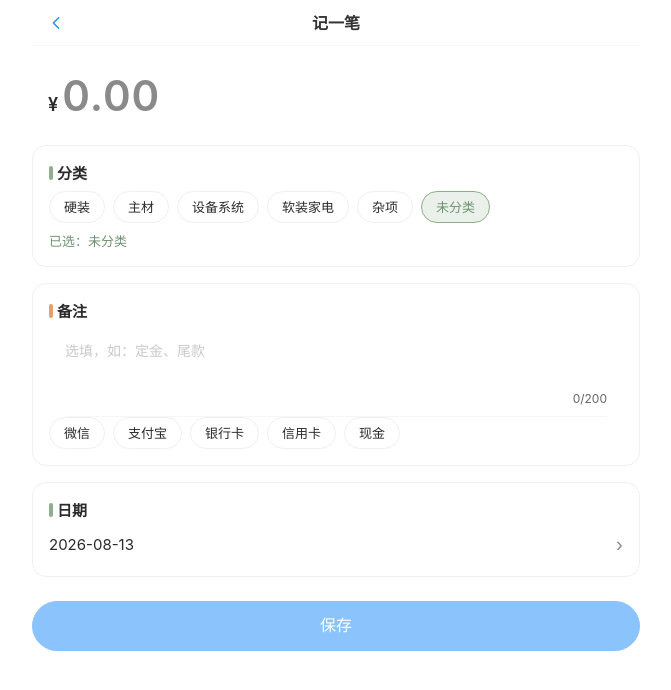
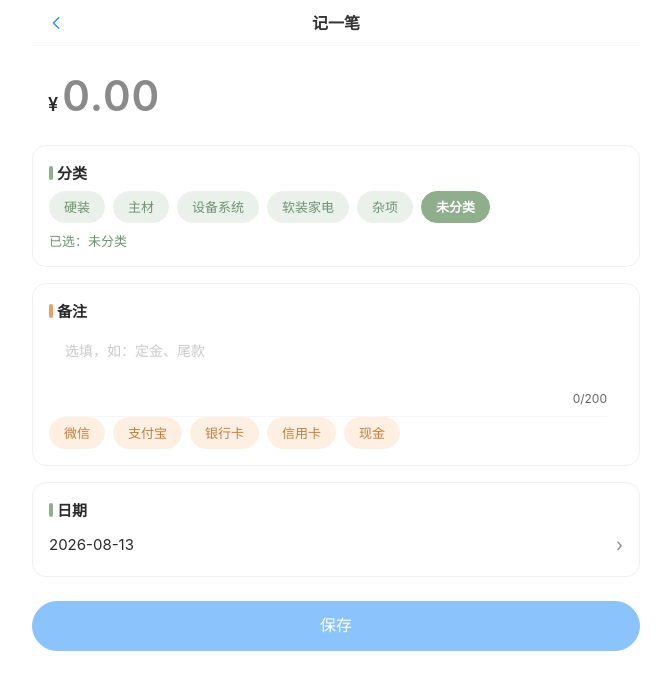
Before and after one commit to gavincode/expense-tracking, a Vue app: page /record in a window 1280 px wide. Shown: the top 690 px of the page, without its empty margins (304-975 px from the left). Built offline with nearby package versions, Linux system fonts and the light colour scheme.

Commit message:
style(01-03): color-code chips with category-secondary coordination

```diff
--- a/src/pages/RecordView.vue
+++ b/src/pages/RecordView.vue
@@ -16,7 +16,7 @@
           v-for="group in groups"
           :key="group.id"
           type="button"
-          class="chip"
+          class="chip cat-chip"
           :class="{ selected: activeGroup?.id === group.id }"
           @click="selectGroup(group)"
         >
@@ -24,7 +24,7 @@
         </button>
         <button
           type="button"
-          class="chip"
+          class="chip cat-chip"
           :class="{ selected: !activeGroup && selected?.categoryId === UNCATEGORIZED.id }"
           @click="selectUncategorized"
         >
@@ -39,7 +39,7 @@
             v-for="child in activeGroup.children"
             :key="child.id"
             type="button"
-            class="chip"
+            class="chip cat-chip"
             :class="{ selected: selectedChild?.id === child.id }"
             @click="selectChild(child)"
           >
@@ -335,9 +335,20 @@ async function save() {
 }
 
 .module-subtitle {
+  display: flex;
+  align-items: center;
+  gap: var(--space-xs);
   margin: var(--space-sm) var(--space-xs) var(--space-xs);
   font-size: var(--font-size-sm);
   color: var(--color-text-secondary);
+}
+
+.module-subtitle::before {
+  content: '';
+  width: 5px;
+  height: 5px;
+  border-radius: 50%;
+  background: var(--color-primary);
 }
 
 .chip-row {
@@ -359,17 +370,30 @@ async function save() {
   cursor: pointer;
 }
 
-.chip.selected {
+.chip.cat-chip {
   background: var(--color-primary-light);
+  border-color: var(--color-primary-light);
+  color: var(--color-primary-dark);
+}
+
+.chip.cat-chip.selected {
+  background: var(--color-primary);
   border-color: var(--color-primary);
-  color: var(--color-primary-dark);
-  font-weight: 500;
+  color: #ffffff;
+  font-weight: 600;
+}
+
+.chip.note-chip {
+  background: var(--color-accent-light);
+  border-color: var(--color-accent-light);
+  color: var(--color-accent-dark);
 }
 
 .chip.note-chip.selected {
-  background: var(--color-accent-light);
+  background: var(--color-accent);
   border-color: var(--color-accent);
-  color: var(--color-accent-dark);
+  color: #ffffff;
+  font-weight: 600;
 }
 
 .selected-path {
```
